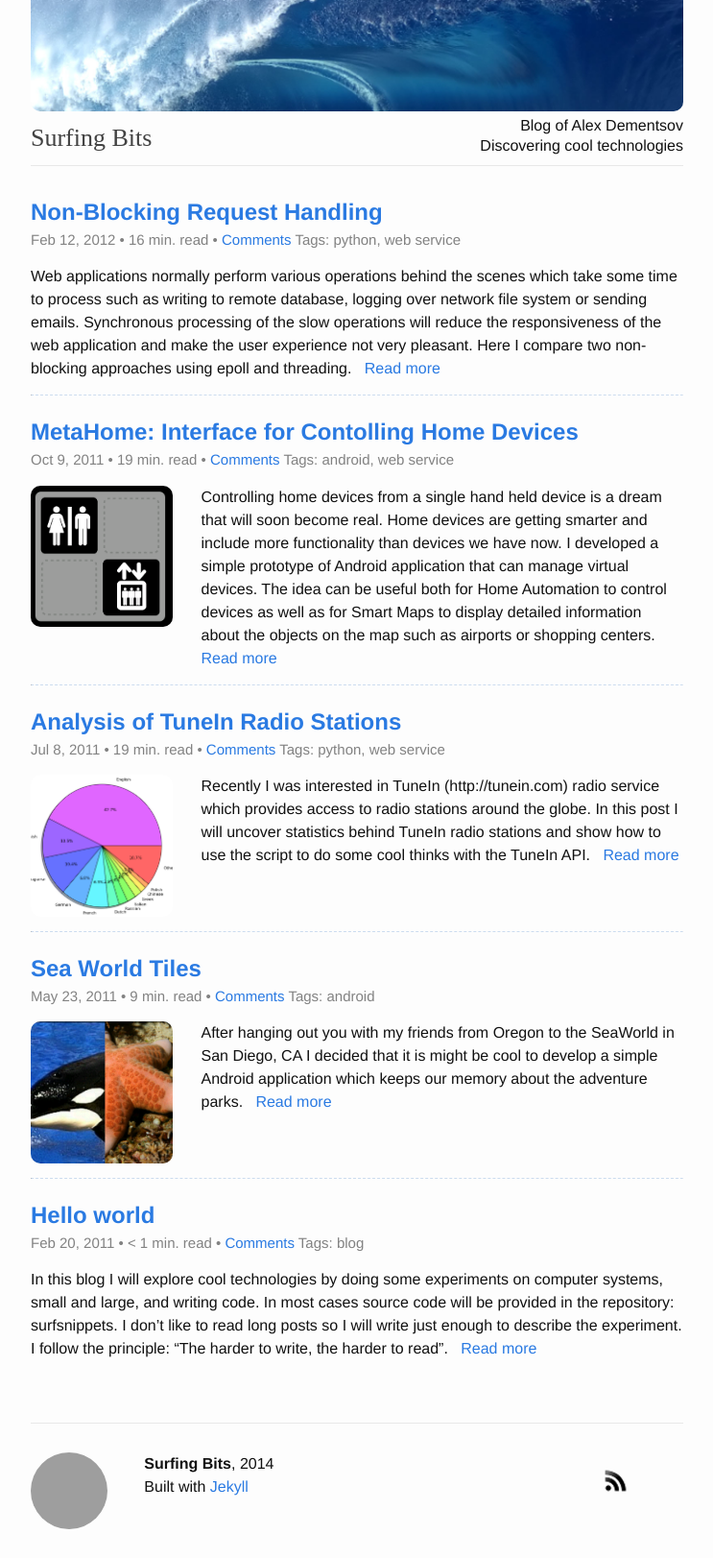
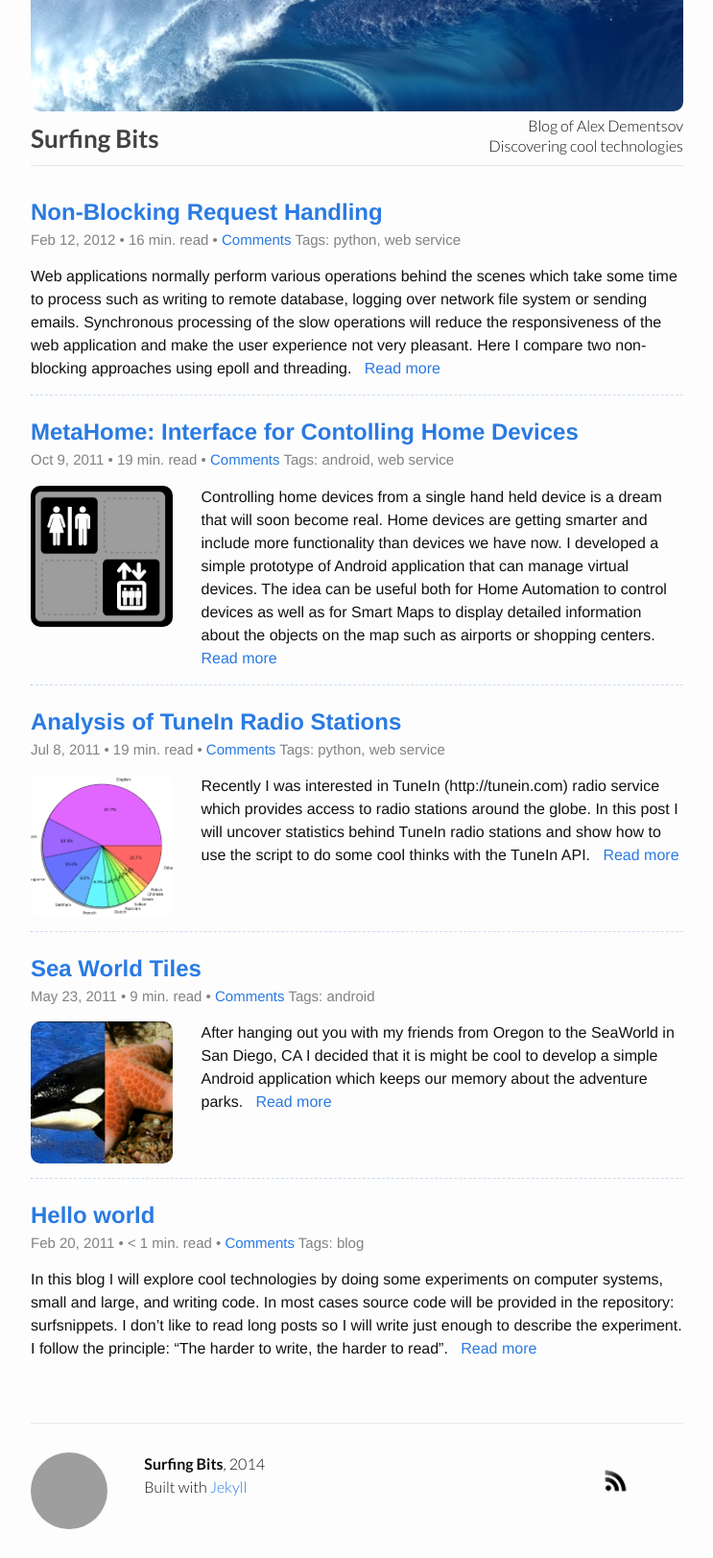
Before and after one commit to dexity/dexity.github.io, a Jekyll site: the page built from index.html, in a window 1280 px wide. Shown: the whole page at 96% size, without its empty margins (268-1011 px from the left). Built offline with Jekyll 4.4.1, drawn with Linux system fonts in a browser that asks for light colours; some web fonts are replaced; the list of posts is cut into pages by our own code; comment, search, counter and statistics services are not loaded; grey boxes are pictures that could not be loaded.

Commit message:
Reverted some style changes back

```diff
--- a/_includes/head.html
+++ b/_includes/head.html
@@ -5,7 +5,7 @@
 
     <title>{% if page.title %}{{ page.title }}{% else %}{{ site.title }}{% endif %}</title>
     <meta name="description" content="{{ site.description }}">
-    <link type="text/css" rel="stylesheet" href="http://fast.fonts.com/cssapi/d70ca5cd-778e-48cc-9e59-6b276425c670.css">
+
     <link rel="stylesheet" href="{{ "/css/main.css" | prepend: site.baseurl }}">
     <link rel="canonical" href="{{ page.url | replace:'index.html','' | prepend: site.baseurl | prepend: site.url }}">
 </head>
--- a/_sass/_custom.scss
+++ b/_sass/_custom.scss
@@ -1,3 +1,4 @@
+@import url(http://fonts.googleapis.com/css?family=Lato:300italic,700italic,300,700);
 
 img {
   -webkit-border-radius: $base-image-radius;
@@ -10,13 +11,17 @@ blockquote a {
   letter-spacing: 0px;
 }
 
+.site-header,
+.site-footer {
+  font-family: Lato, Helvetica, Arial, sans-serif;
+}
+
 a.site-title {
   text-decoration: none;
 }
 
 .site-title {
-  font-family: 'Avenir Next LT W01 Bold';
-  font-weight: normal;
+  font-weight: bold;
 }
 
 .rss img {
@@ -132,17 +137,6 @@ img.avatar {
 .twitter-share-button {
   margin-top: 4px;
 }
-//.fb-like {
-//  position: relative;
-//  vertical-align: top;
-//  margin-top: -2px;
-//}
-//
-//.twitter-share-button {
-//  position: relative;
-//  vertical-align: middle;
-//  margin-right: -30px;
-//}
 
 // Bootstrap fixes
 * {
--- a/css/main.scss
+++ b/css/main.scss
@@ -3,17 +3,8 @@
 ---
 @charset "utf-8";
 
-/*
-font-family:'Avenir Next W01 Thin';
-font-family:'AvenirNextW01-ThinItali';
-font-family:'AvenirNextLTW01-Regular';
-font-family:'AvenirNextLTW01-Italic';
-font-family:'Avenir Next LT W01 Bold';
-font-family:'AvenirNextLTW01-BoldIta';
-*/
-
 // Our variables
-$base-font-family: 'AvenirNextLTW01-Regular', OpenSans, Helvetica, Arial, sans-serif;
+$base-font-family: OpenSans, Helvetica, Arial, sans-serif;
 $base-font-size:   16px;
 $small-font-size:  $base-font-size * 0.875;
 $meta-font-size:   $base-font-size * 0.9375;
```
